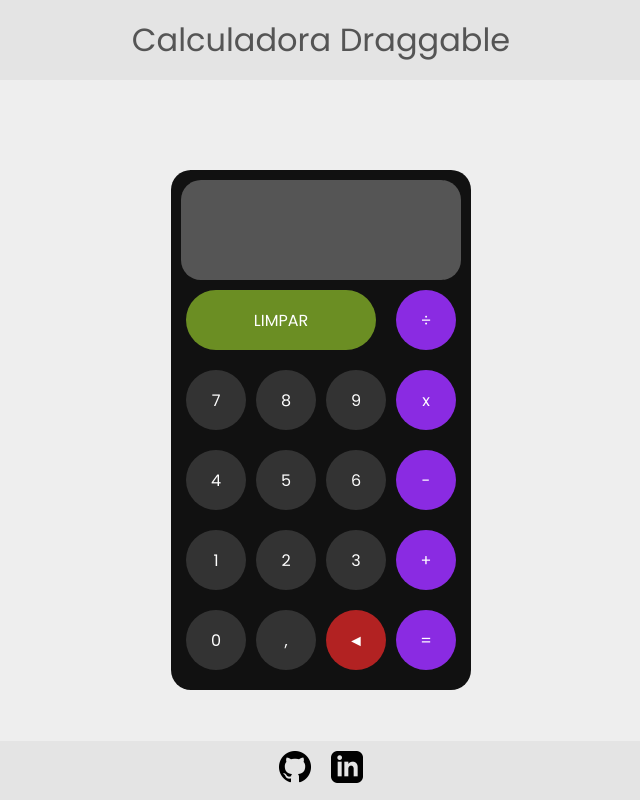
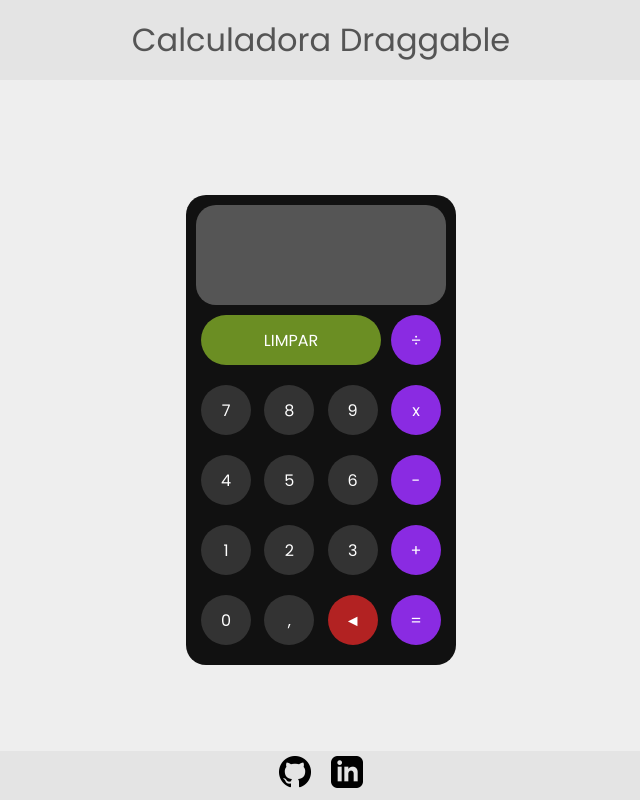
Before and after one commit to EverSilverio/calculadora-with-div-draggable, a plain HTML site: page index.html in a window 1280 px wide. Shown: the whole page, without its empty margins (319-959 px from the left). Drawn offline with Linux system fonts and the light colour scheme.

Commit message:
ajustes tamanhos

```diff
--- a/styles/style.css
+++ b/styles/style.css
@@ -42,7 +42,7 @@ header {
     padding: 10px;
     background-color: #111;
     border-radius: 20px;
-    width: 280px;
+    width: 250px;
 }
 
 .visor {
@@ -87,14 +87,14 @@ header {
     align-items: center;
     background-color: #333;
     border-radius: 50%;
-    width: 60px;
-    height: 60px;
+    width: 50px;
+    height: 50px;
     cursor: pointer;
 }
 
 .clear {
     background-color: olivedrab;
-    width: 190px;
+    width: 180px;
     border-radius: 50px;
 }
 
@@ -113,7 +113,7 @@ footer {
     justify-content: center;
     gap: 20px;
 
-    padding: 10px 0;
+    padding: 5px 0;
     width: 100%;
     background-color: rgba(204, 204, 204, 0.3);
 }
```
